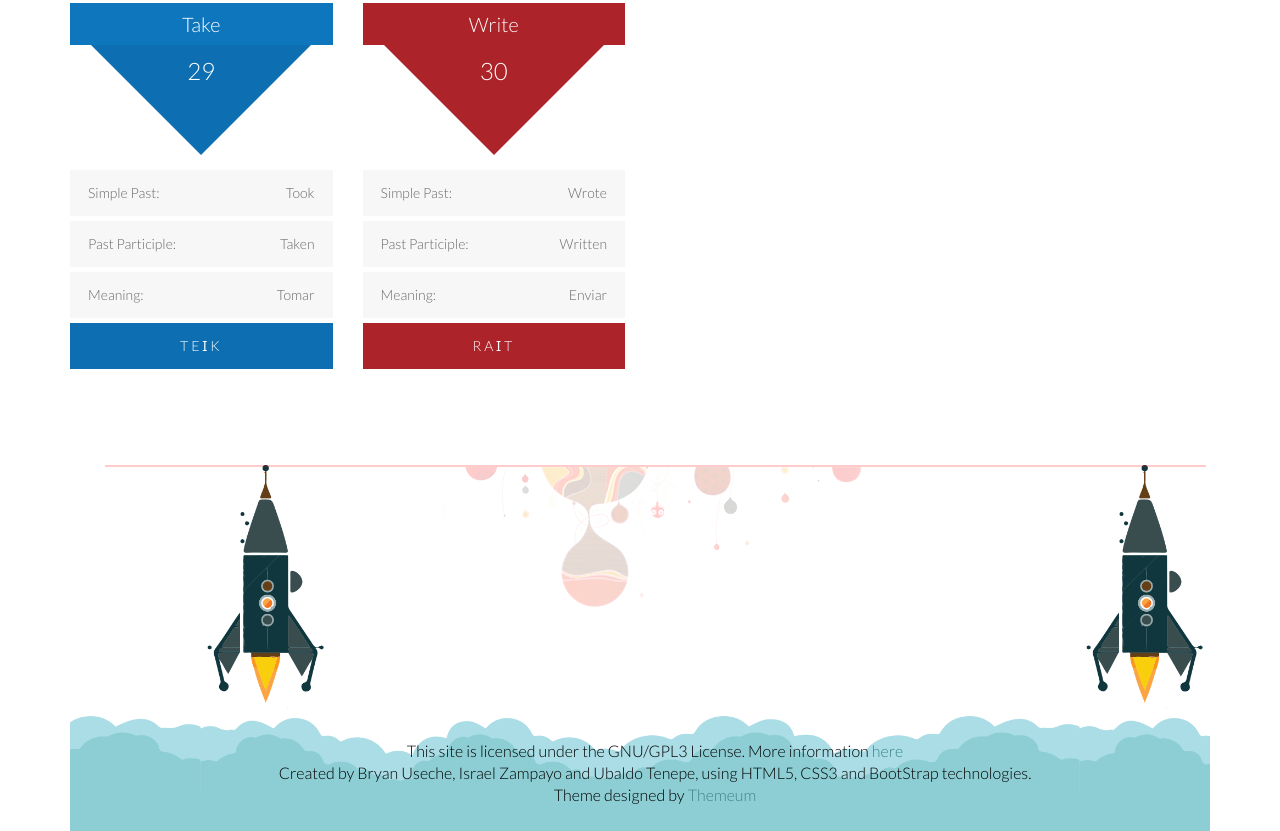
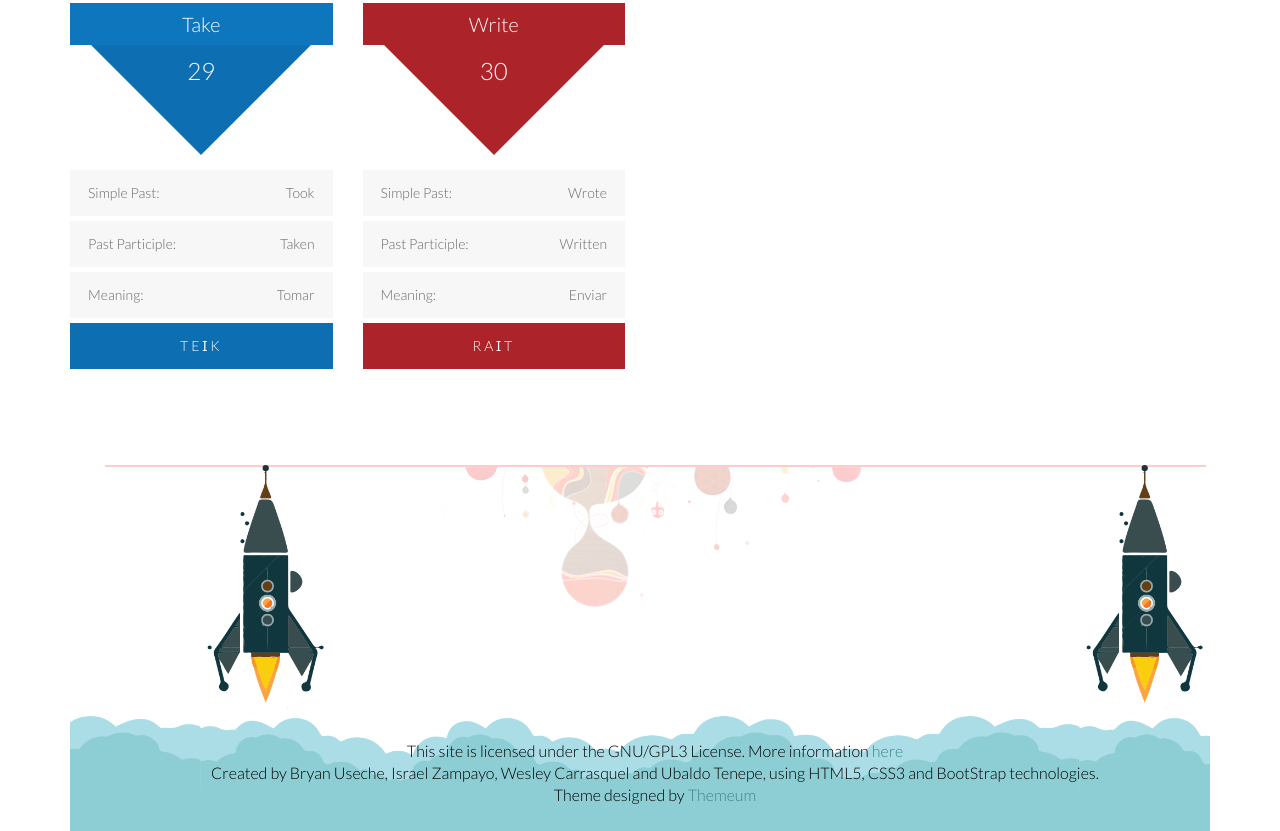
Before and after one commit to Bryantkuseche/english-app, a plain HTML site: page irregular.html in a window 1280 px wide. Shown: the part 4237-5068 px from the top of the page. Drawn offline with Linux system fonts and the light colour scheme.

Commit message:
Update irregular.html
minor changes

```diff
--- a/irregular.html
+++ b/irregular.html
@@ -564,7 +564,7 @@
                 <div class="col-sm-12">
                     <div class="copyright-text text-center">
                         <p>This site is licensed under the GNU/GPL3 License. More information <a href="https://www.gnu.org/licenses/gpl-3.0.html">here</a></p>
-			<p>Created by Bryan Useche, Israel Zampayo and Ubaldo Tenepe, using HTML5, CSS3 and BootStrap technologies.</p>
+			<p>Created by Bryan Useche, Israel Zampayo, Wesley Carrasquel and Ubaldo Tenepe, using HTML5, CSS3 and BootStrap technologies.</p>
 			<p>Theme designed by <a target="_blank" href="http://www.themeum.com">Themeum</a></p>
                     </div>
                 </div>
```
